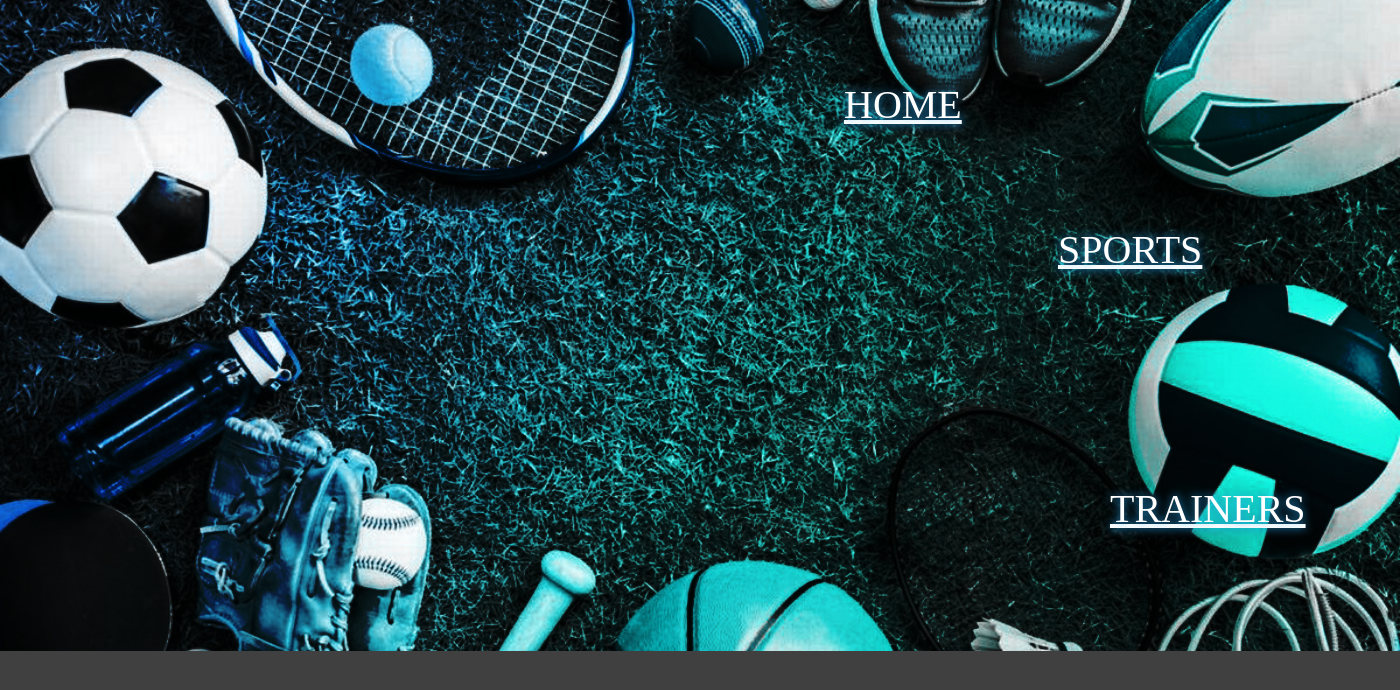
After one commit to kaavyajain/KhelSNU, a PHP site: page / in a window 1400 px wide. The commit adds this page. Shown: the top 690 px of the page. Run offline with PHP 8.4, Linux system fonts and the light colour scheme.

Commit message:
Add files via upload

```diff
--- /dev/null
+++ b/index.html
@@ -0,0 +1,22 @@
+<!DOCTYPE html>
+<html>
+<head>
+<title>KhelSNU</title>
+	<link rel="stylesheet" type="text/css" href="./style.css">
+</head>
+<body>
+	<img src="./images/bg_2_home.png" id="bg">
+<div>
+	<div id="left">
+
+	</div>
+	<div id="right">
+		<a href="./index.html" id="home">HOME</a>
+		<a href="#" id="sports">SPORTS</a>
+		<a href="#" id="train">TRAINERS</a>
+	</div>
+</div>
+
+
+</body>
+</html>
--- a/style.css
+++ b/style.css
@@ -21,12 +21,12 @@ div
 	height: 100%;
 
 }
-div#right
+div#left
 {
 	width: 50%;
 
 }
-div#left
+div#right
 {
 	font-family: HeadlandOne;
 	font-style: normal;
@@ -40,10 +40,27 @@ div#left
 #home
 {
 position: absolute;
+color: #FFFFFF;
 width: 171px;
 height: 63px;
 left: 844px;
 top: 73px;
-color: #FFFFFF;
-
 }
+#sports
+{
+	position: absolute;
+	color: #FFFFFF;
+	width: 251px;
+	height: 126px;
+	left: 1058px;
+	top: 218px;
+}
+#train
+{
+	position: absolute;
+	color: #FFFFFF;
+	width: 280px;
+height: 63px;
+left: 1110px;
+top: 477px;
+}
```
